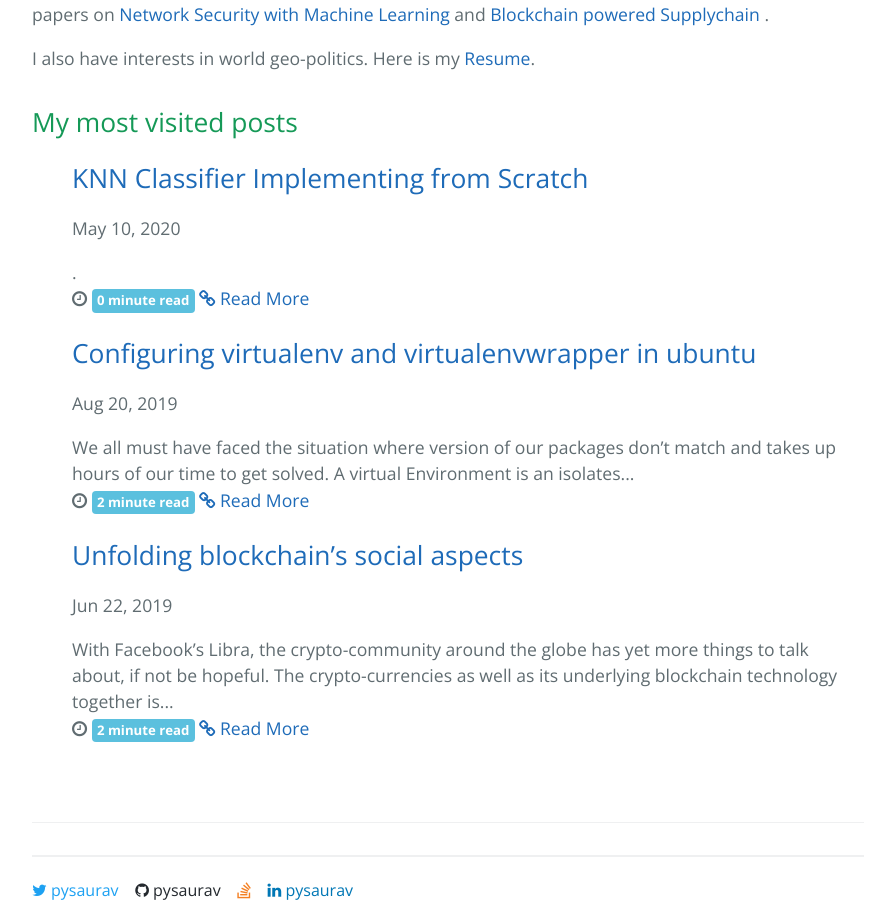
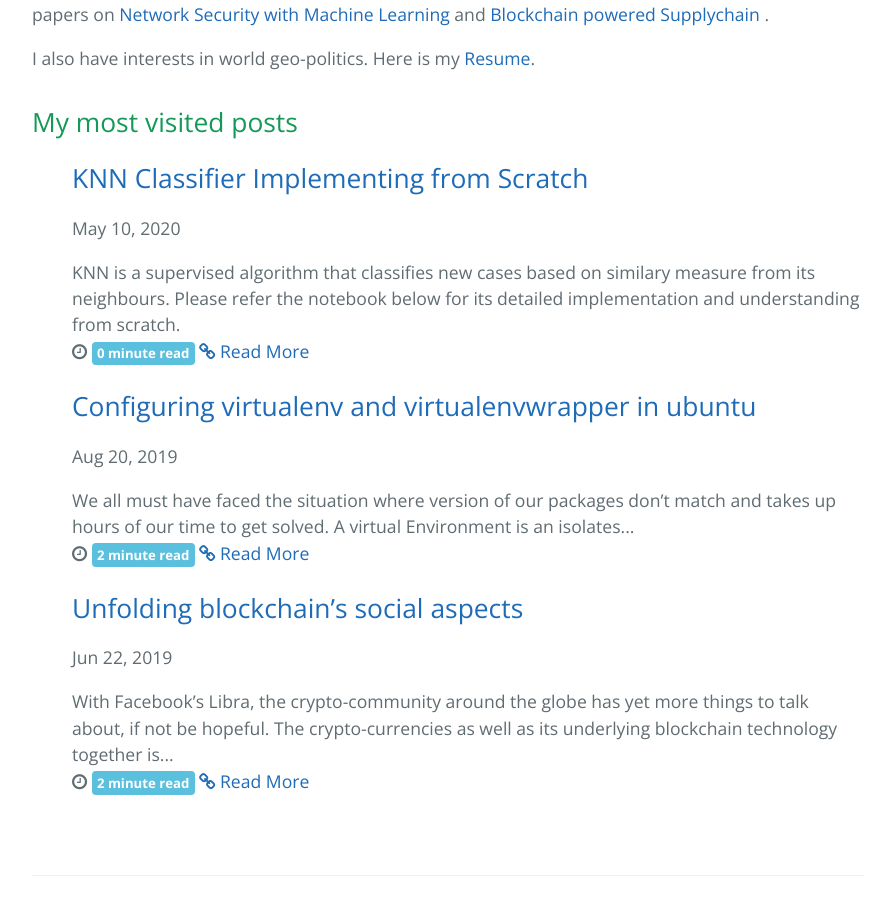
Before and after one commit to pysaurav/jekyll, a Jekyll site: the page built from index.md, in a window 1280 px wide and 900 px high, scrolled down 518 px. Shown: the whole window, without its empty margins (192-1087 px from the left). Built offline with Jekyll 4.4.1, drawn with Linux system fonts in a browser that asks for light colours.

Commit message:
knn post updated

```diff
--- a/_posts/2020-05-10-knn-classifier-explained-from-scratch.md
+++ b/_posts/2020-05-10-knn-classifier-explained-from-scratch.md
@@ -5,10 +5,7 @@ date: "2020-05-10T09:50:00.003-08:00"
 author: Saurav Pandey
 
 description: All you need to know about KNN classifier
-tags: knn, Machine Learning, Implementation, Scratch, Supervised Learning
+tags: knn,machine learning,implementation, scratch, supervised learning
 ---
-
-
+KNN is a supervised algorithm that classifies new cases based on similary measure from its neighbours. Please refer the notebook below for its detailed implementation and understanding from scratch.
 {% gist 3e50f856cc7a22af70342bcbb79731fa %}
-.
-<script src="https://gist.github.com/pysaurav/3e50f856cc7a22af70342bcbb79731fa.js"></script>
```
